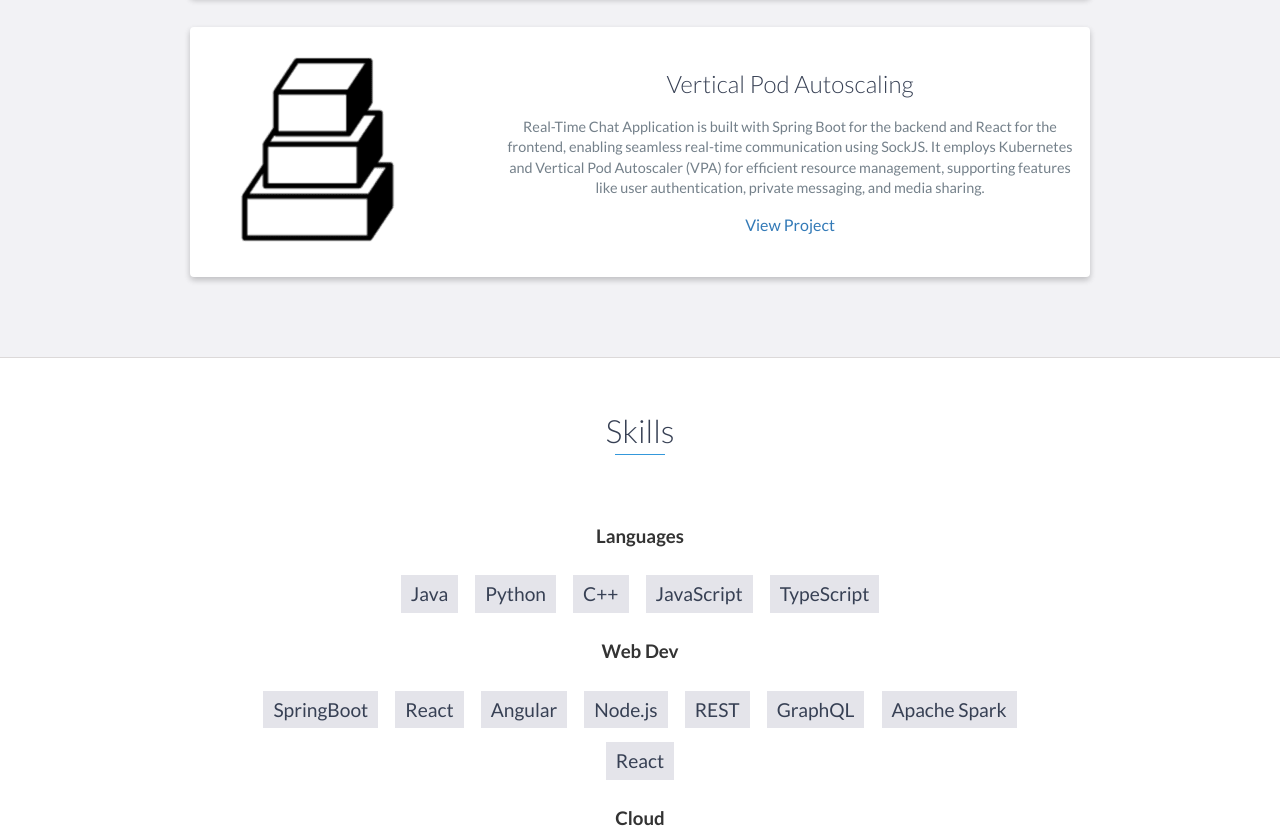
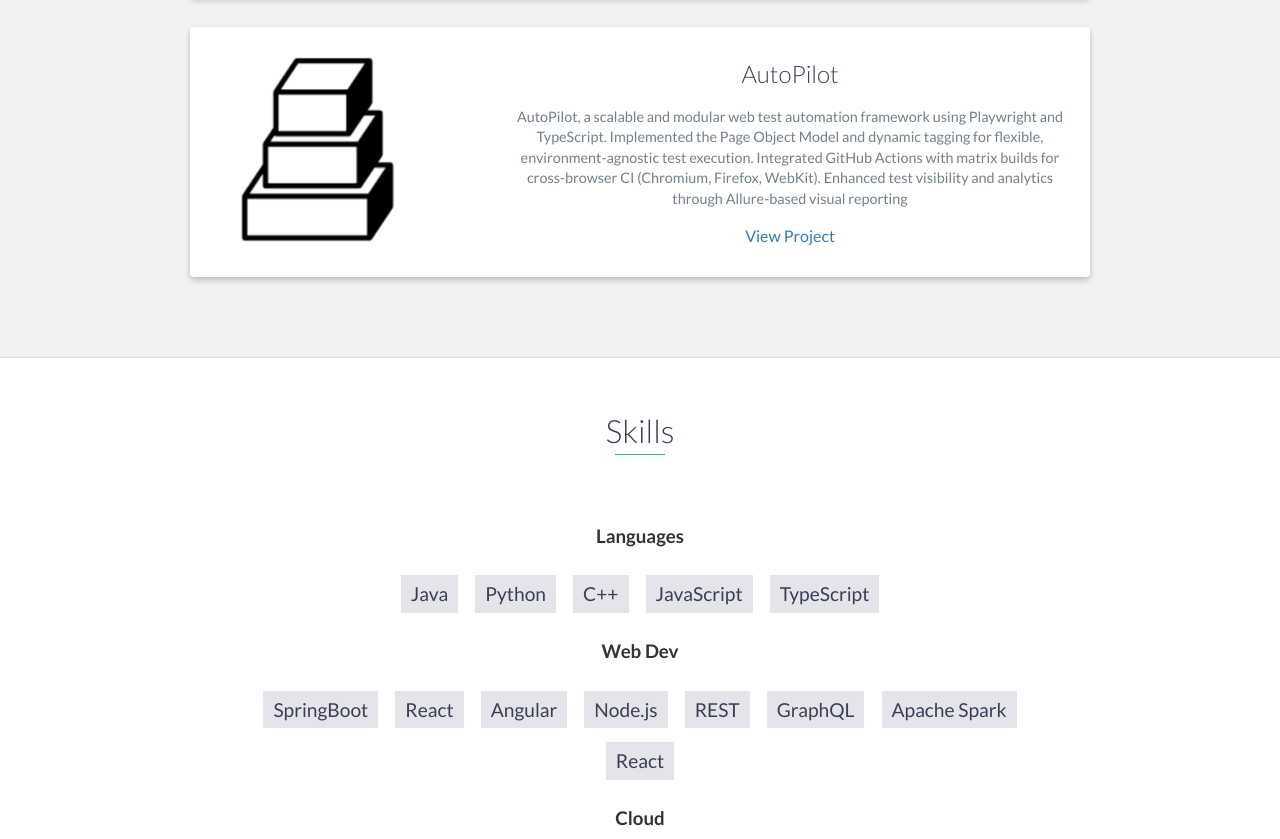
Before and after one commit to shivam-dhir/Portfolio, a website: page index.html in a window 1280 px wide. Shown: the part 4331-5170 px from the top of the page. Drawn offline with nearby package versions, Linux system fonts and the light colour scheme.

Commit message:
Added AutoPilot

```diff
--- a/index.html
+++ b/index.html
@@ -298,15 +298,15 @@
                     </div>
                     <!-- End .project-image -->
                     <div class="project-info">
-                        <h3>Vertical Pod Autoscaling</h3>
+                        <h3>AutoPilot</h3>
                         <p>
-                            Real-Time Chat Application is built with Spring Boot for the backend and
-                            React for the frontend, enabling seamless real-time communication using SockJS.
-                            It employs Kubernetes and Vertical Pod Autoscaler (VPA) for efficient resource
-                            management, supporting features like user authentication, private messaging, and
-                            media sharing.
+                            AutoPilot, a scalable and modular web test automation framework using Playwright
+                            and TypeScript. Implemented the Page Object Model and dynamic tagging for flexible,
+                            environment-agnostic test execution. Integrated GitHub Actions with matrix builds
+                            for cross-browser CI (Chromium, Firefox, WebKit). Enhanced test visibility and
+                            analytics through Allure-based visual reporting
                         </p>
-                        <a href="https://github.com/shivam-dhir/Vertical_Pod_Autoscaling_Kubernetes">View Project</a>
+                        <a href="https://github.com/shivam-dhir/AutoPilot">View Project</a>
                     </div>
                     <!-- End .project-info -->
                 </div>
```
